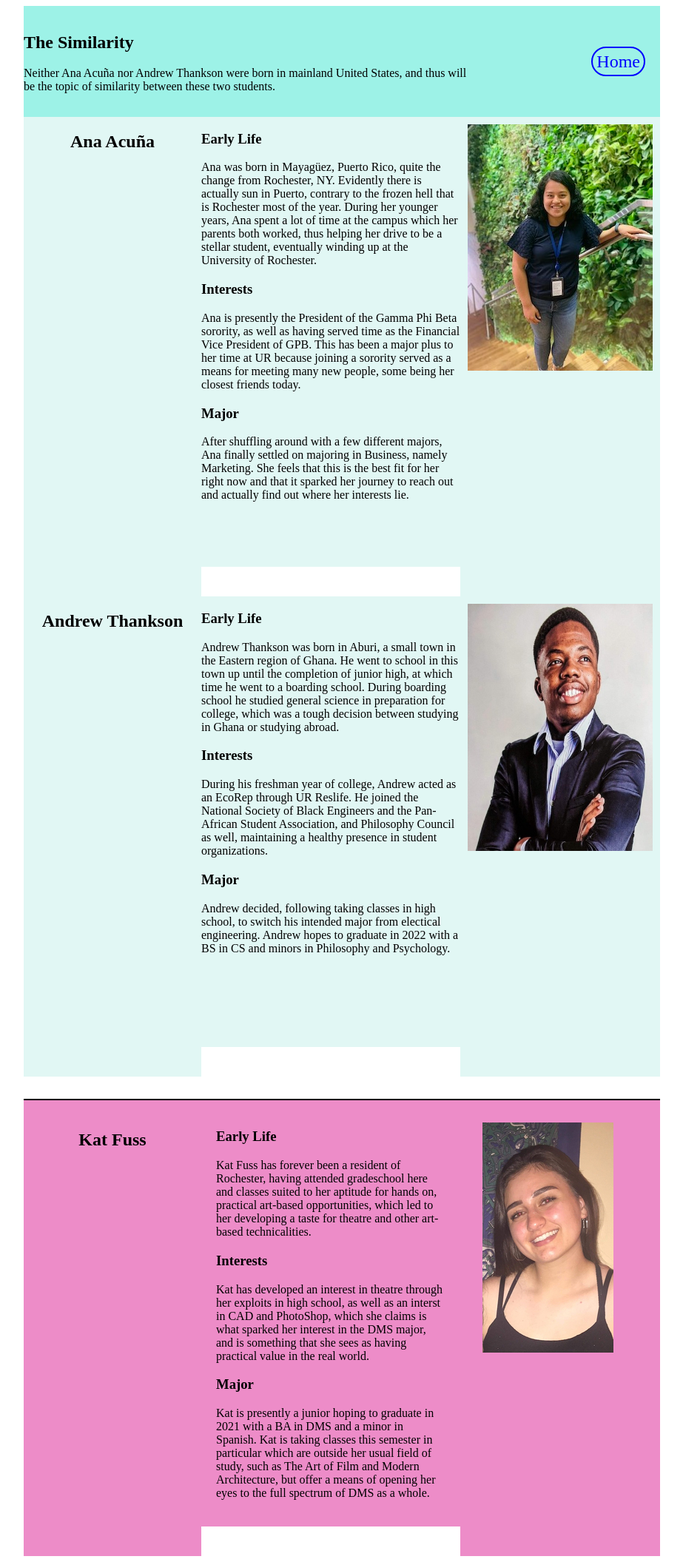
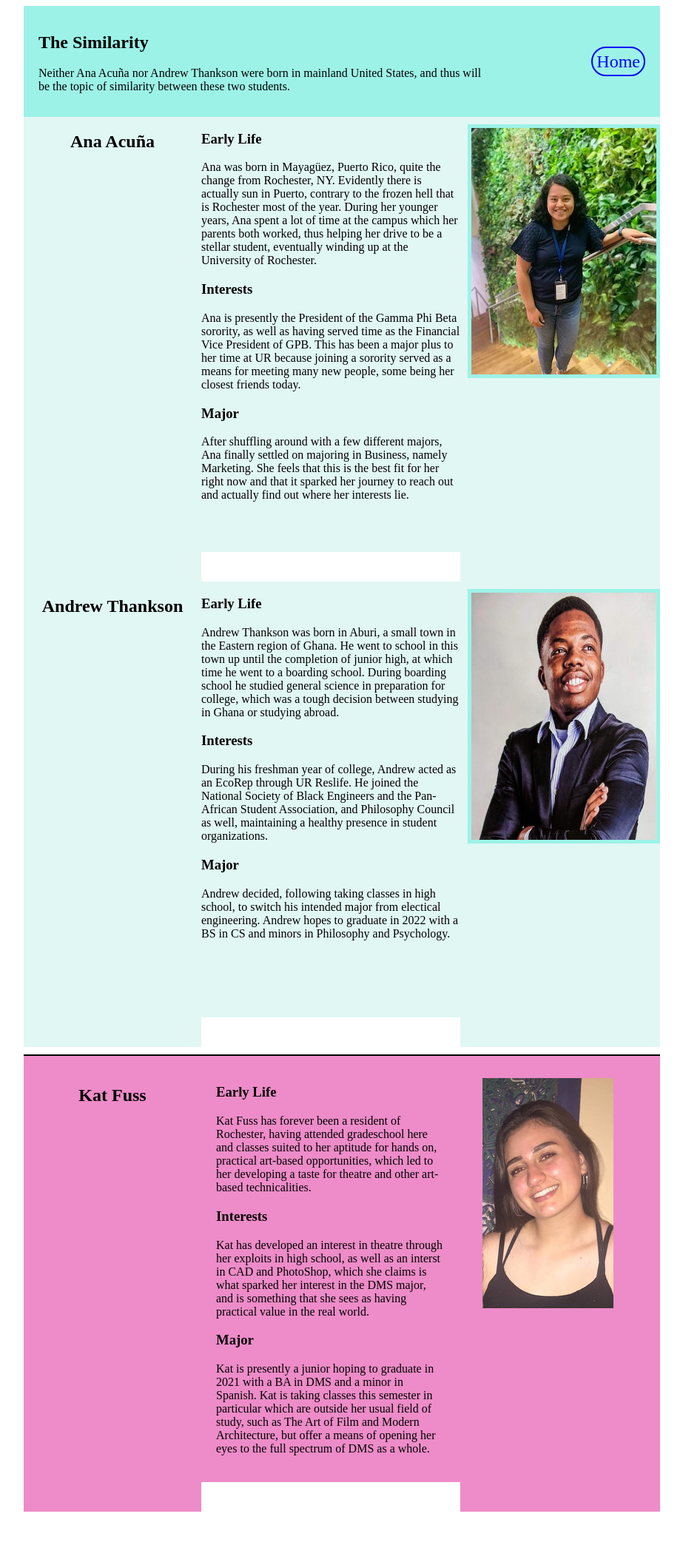
Before and after one commit to achase124/Assignment-4-CSC-174, a PHP site: page /odd.php in a window 1280 px wide. Shown: the whole page at 74% size, without its empty margins (178-1101 px from the left). After the commit the page ends 2043 px from the top, so only its background shows below. Run offline with PHP 8.4, Linux system fonts and the light colour scheme.

Commit message:
updated f-pattern style

```diff
--- a/css/f-pattern.css
+++ b/css/f-pattern.css
@@ -6,6 +6,7 @@
 	display: grid;
 	grid-template-columns: 240px auto 270px;
 	grid-template-rows: 150px 1fr 1fr 1fr;
+	grid-auto-rows: 1fr;
 }
 
 .container {
@@ -31,6 +32,7 @@ img {
 
 .topText {
 	max-width: 600px;
+	padding: 20px;
 }
 
 nav {
@@ -115,9 +117,13 @@ nav a:visited {
 	background-color: #e1f7f4;
 }
 
+.p1 img, .p2 img {
+	border: 5px solid #9df2e7;
+}
+
 .p3 {
 	background-color: #ed8cc8;
-	margin-top: 30px;
+	margin-top: 10px;
 	padding: 20px;
 	border-top: 2px solid black;
 }
--- a/odd.php
+++ b/odd.php
@@ -46,7 +46,6 @@
 		<div class="p2 name same2name">
 			<h2>Andrew Thankson</h2>
 
-
 		</div>
 
 		<div class="p2 description same2desctription">
```
